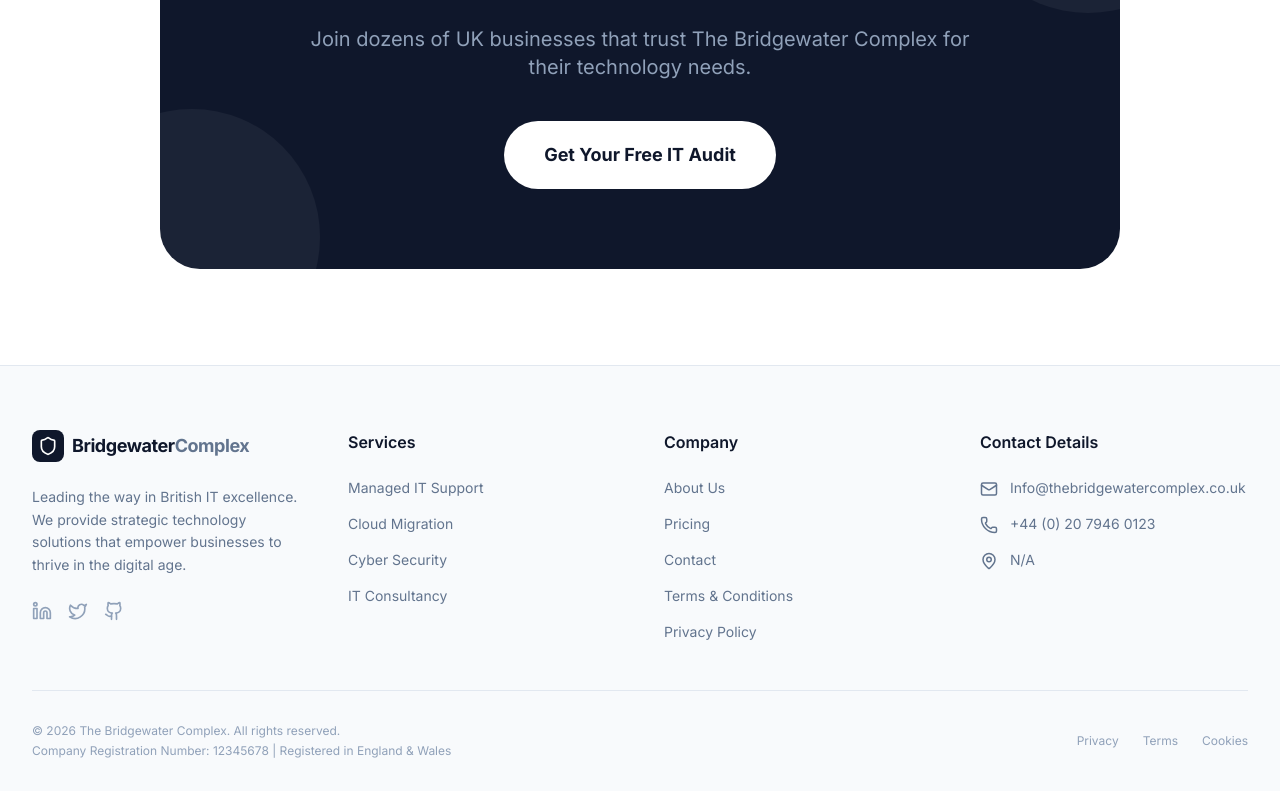
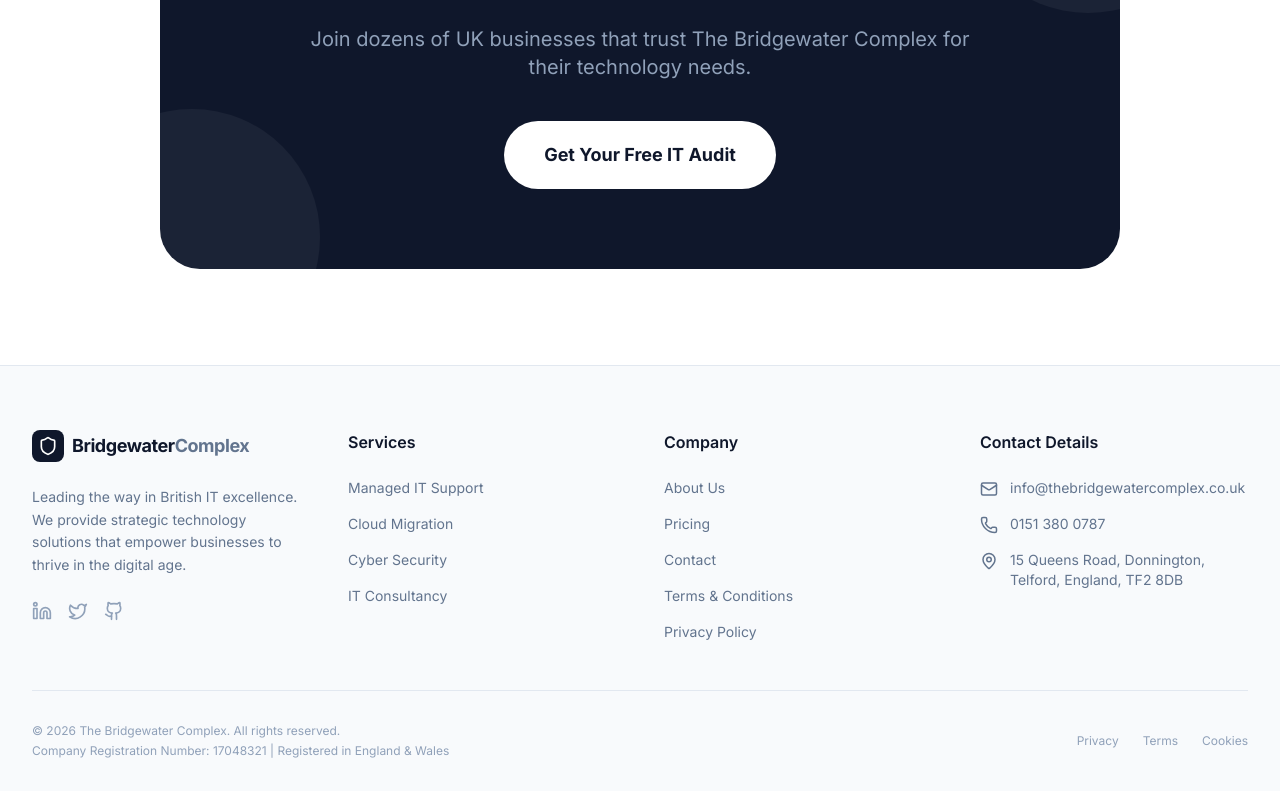
Before and after one commit to consultancy-outfit/100IT-SALESITES-001, a React (Vite) app: page / in a window 1280 px wide. Shown: the part 3088-3879 px from the top of the page. Built offline with nearby package versions, Linux system fonts and the light colour scheme.

Commit message:
Update constants.ts

```diff
--- a/src/constants.ts
+++ b/src/constants.ts
@@ -9,10 +9,10 @@ export interface CompanyDetails {
 
 export const COMPANY_DETAILS: CompanyDetails = {
   name: "The Bridgewater Complex",
-  address: "N/A",
-  crn: "12345678",
-  phone: "+44 (0) 20 7946 0123",
-  email: "Info@thebridgewatercomplex.co.uk",
+  address: "15 Queens Road, Donnington, Telford, England, TF2 8DB",
+  crn: "17048321",
+  phone: "0151 380 0787",
+  email: "info@thebridgewatercomplex.co.uk",
   hours: "Mon - Fri: 09:00 - 17:30 GMT"
 };
 
```
